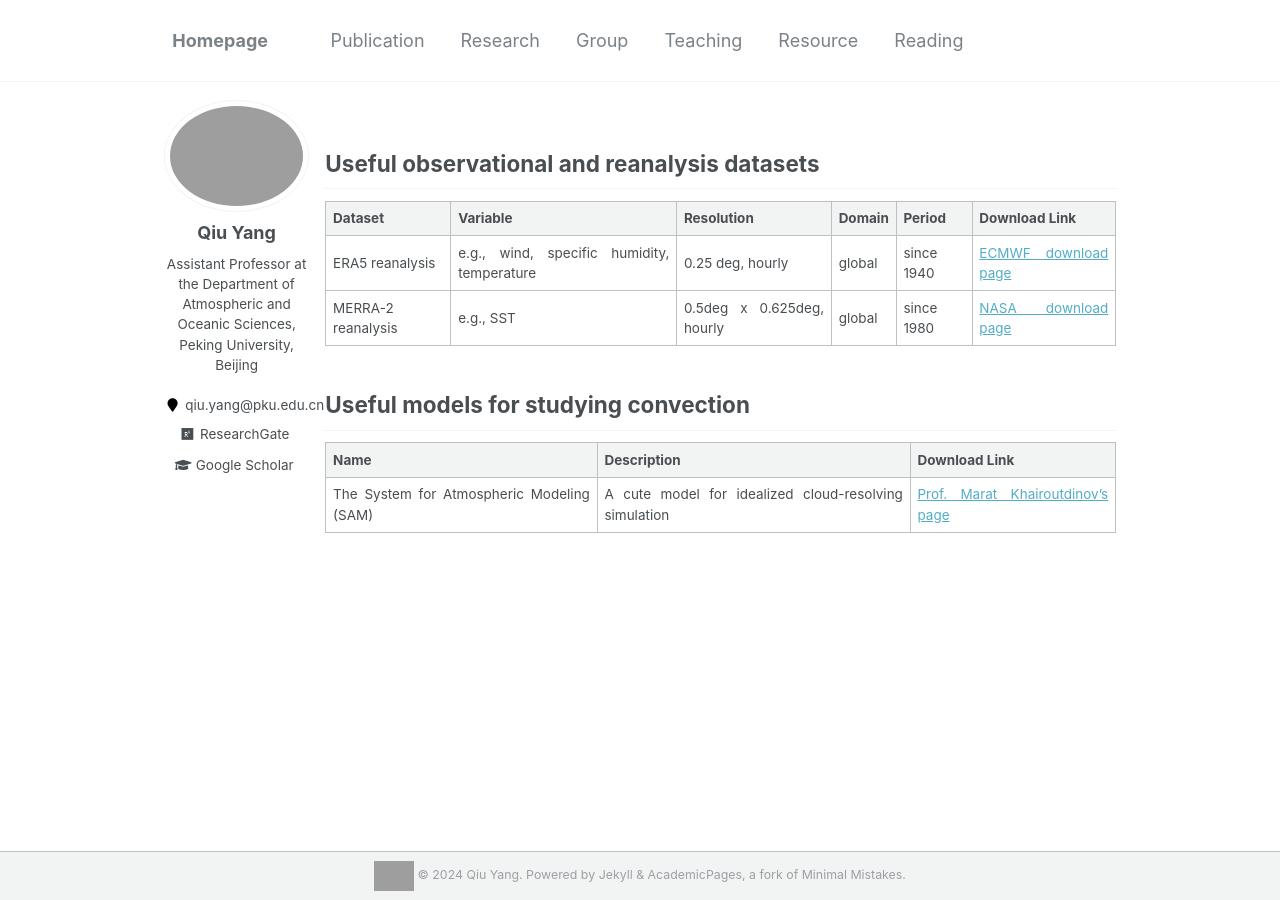
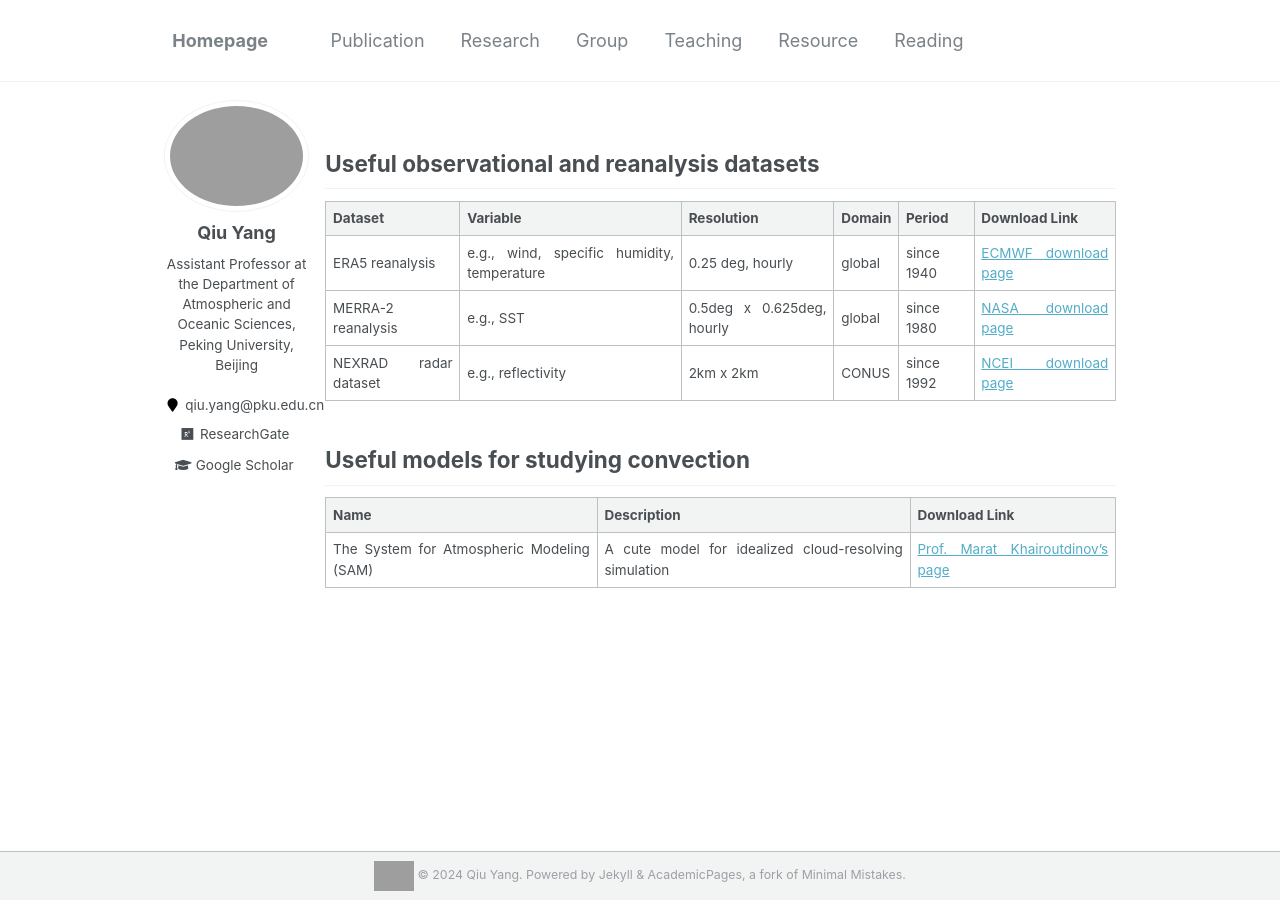
Before and after one commit to qiuyang50/qiuyang50.github.io, a Jekyll site: the page built from _pages/resource.md, in a window 1280 px wide. Built offline with Jekyll 4.4.1, drawn with Linux system fonts in a browser that asks for light colours; grey boxes are pictures that could not be loaded.

Commit message:
Update resource.md

```diff
--- a/_pages/resource.md
+++ b/_pages/resource.md
@@ -11,6 +11,7 @@ author_profile: true
 |--------------|---------------|------------|--------|--------|--------|
 | ERA5 reanalysis   | e.g., wind, specific humidity, temperature | 0.25 deg, hourly          | global | since 1940 | [ECMWF download page](https://cds.climate.copernicus.eu/cdsapp#!/search?type=dataset&text=ERA5) |
 | MERRA-2 reanalysis| e.g., SST                                  | 0.5deg x 0.625deg, hourly | global | since 1980 | [NASA download page](https://daac.gsfc.nasa.gov/datasets/M2T1NXOCN_5.12.4/summary)              |
+| NEXRAD radar dataset | e.g., reflectivity                      | 2km x 2km                 | CONUS  | since 1992 | [NCEI download page](https://www.ncei.noaa.gov/access/metadata/landing-page/bin/iso?id=gov.noaa.ncdc:C00682) |
 
 ## Useful models for studying convection
 
```
